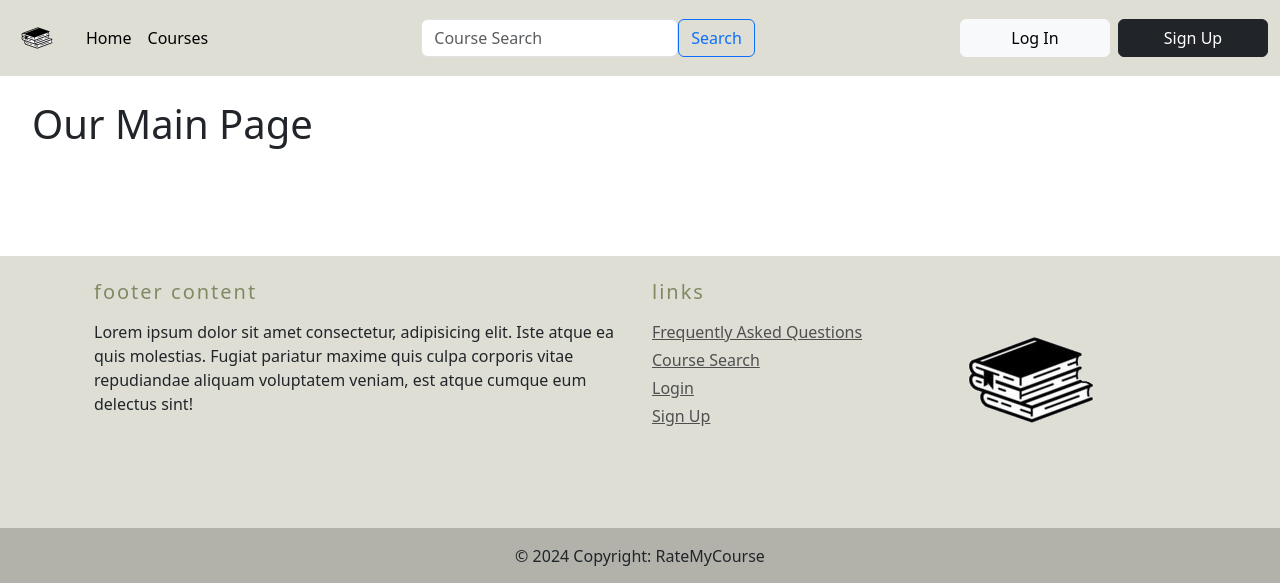
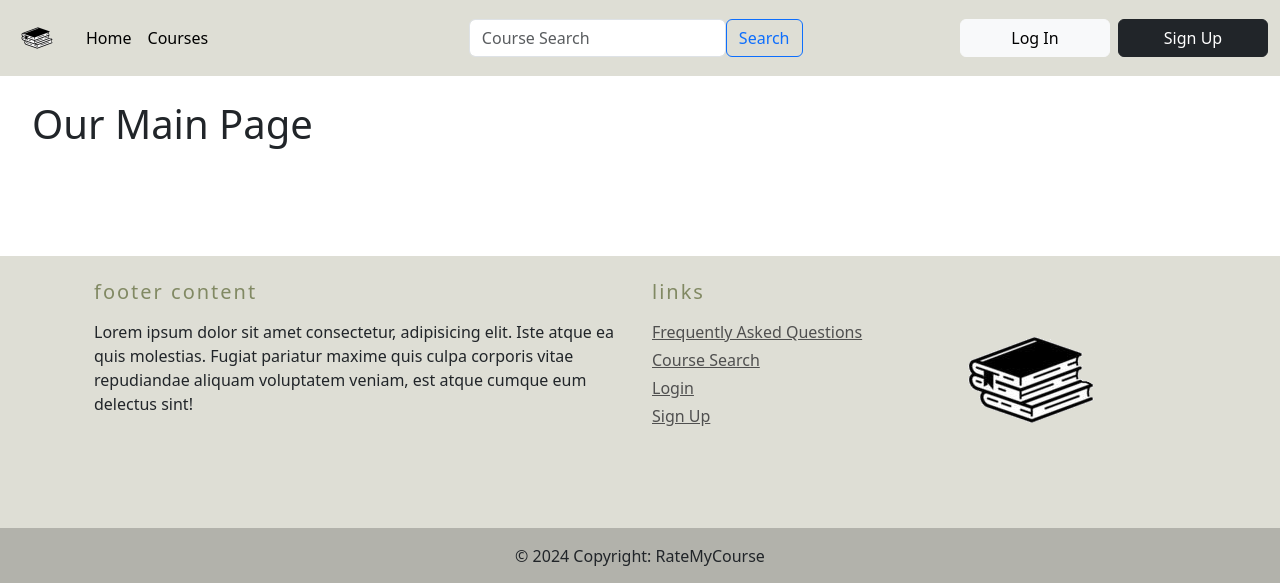
Before and after one commit to lnalewaja/RateMyCourse, a Flask app: template templates/index.html in a window 1280 px wide. Shown: the top 583 px of the page. Run offline with Flask 3, Linux system fonts and the light colour scheme; the template is opened without the code that fills it, so the values that code supplies are empty.

Commit message:
Fixed navbar page overlay, and centered search bar

```diff
--- a/templates/layout.html
+++ b/templates/layout.html
@@ -5,7 +5,7 @@
 <head>
     <meta charset='utf-8'>
     <meta http-equiv='X-UA-Compatible' content='IE=edge'>
-    <title>Page Title</title>
+    <title>RateMyCourse</title>
     <link href="https://cdn.jsdelivr.net/npm/bootstrap@5.3.3/dist/css/bootstrap.min.css" rel="stylesheet"
         integrity="sha384-QWTKZyjpPEjISv5WaRU9OFeRpok6YctnYmDr5pNlyT2bRjXh0JMhjY6hW+ALEwIH" crossorigin="anonymous">
     <meta name='viewport' content='width=device-width, initial-scale=1'>
@@ -15,13 +15,17 @@
         .custom-navbar-color {
             background-color: #deded5;
         }
+        .navbar {
+            z-index: 1000;
+            position: relative;
+        }
     </style>
 </head>
 
 <body>
     <nav class="navbar navbar-expand-lg custom-navbar-color" style="position: fixed; width: 100%;">
         <div class="container-fluid">
-            <a class="navbar-brand" href="#">
+            <a class="navbar-brand" href="/">
                 <img src="/static/images/logo.gif" alt="Logo" style="height: 50px;">
             </a>
             <div class="collapse navbar-collapse" id="navbarSupportedContent">
@@ -32,7 +36,7 @@
                     </li>
                 </ul>
                 {% if not no_search_bar %}
-                <div class="mx-auto">
+                <div style="padding-left: 8%" class="navbar d-flex justify-content-center">
                     <form action="{{ url_for('load_courses') }}" method="GET" class="d-flex">
                         <input type="text" class="form-control" placeholder="Course Search"
                             name="search_query">
@@ -85,7 +89,7 @@
                     </ul>
                 </div>
                 <div class="col-lg-3 col-md-6 mb-4">
-                    <a class="navbar-brand" href="#">
+                    <a class="navbar-brand" href="/">
                         <img src="/static/images/logo.gif" alt="Logo">
                     </a>
                 </div>
```
